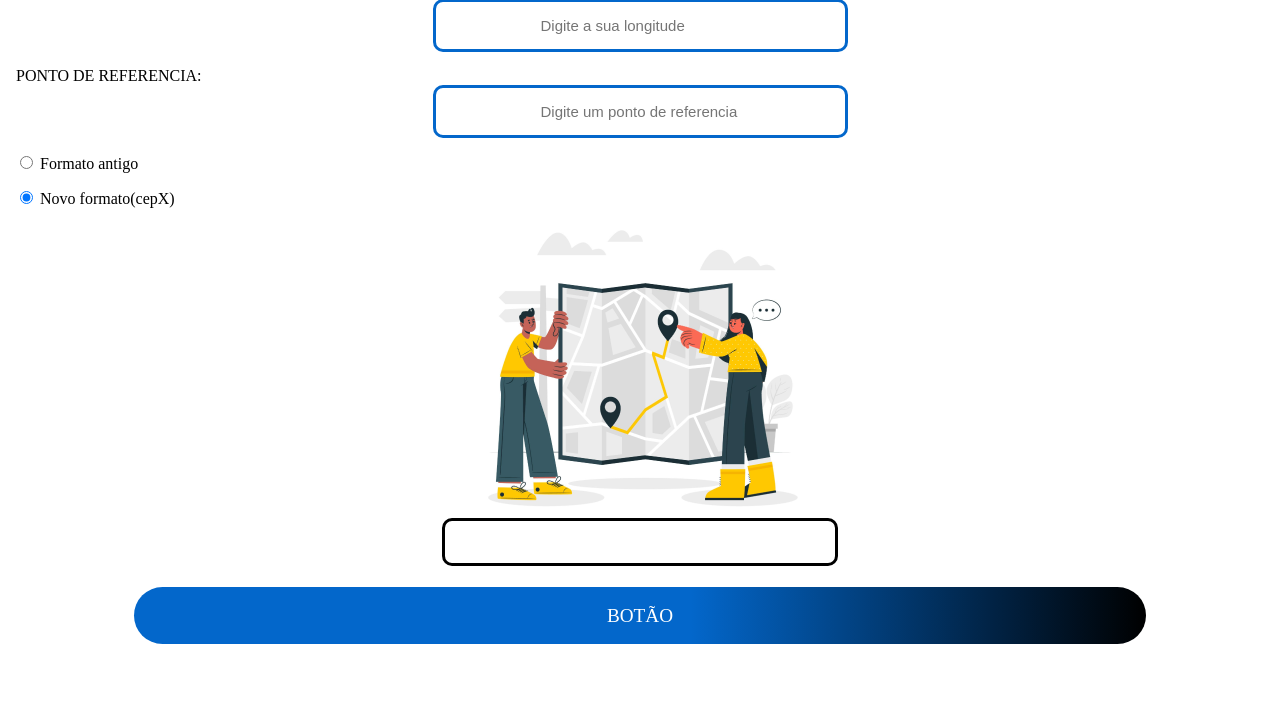
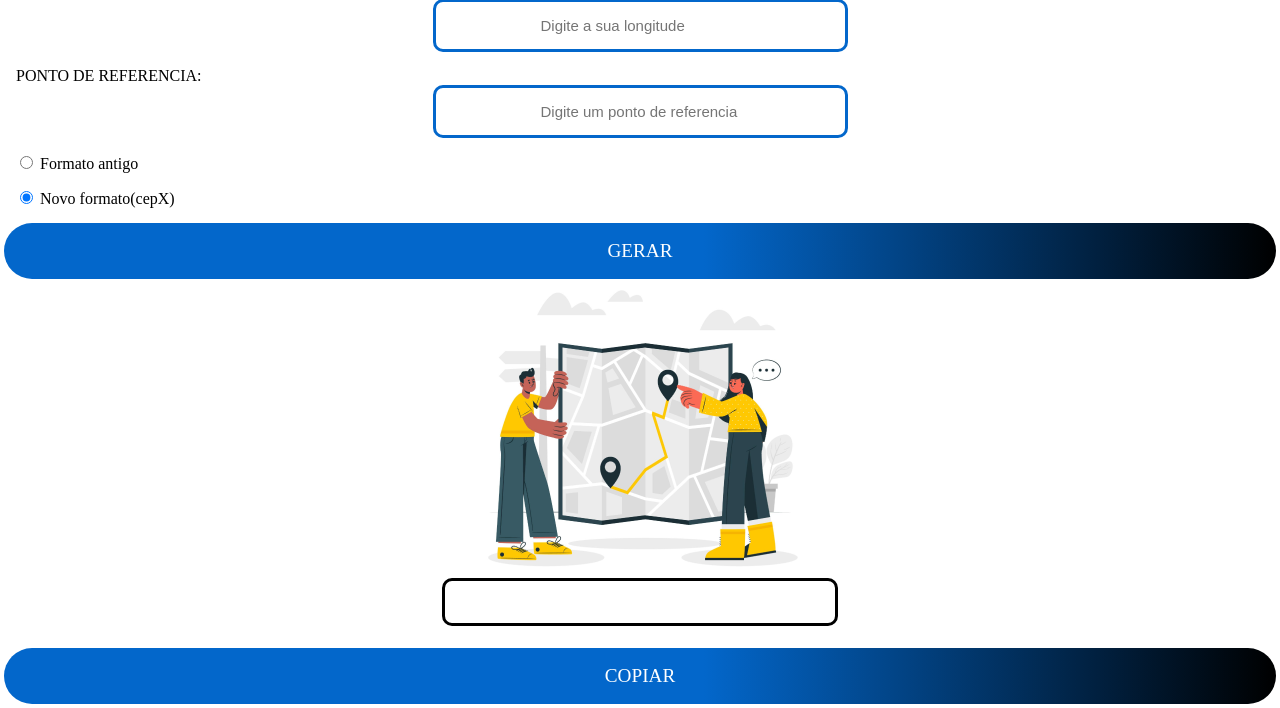
Before and after one commit to ProjetoCEP/prototipo, a Flask app: page / in a window 1280 px wide. Shown: the part 271-979 px from the top of the page. Before the commit the page ends 915 px from the top, so only its background shows below. Run offline with Flask 3, Linux system fonts and the light colour scheme; some libraries are stand-ins or nearby versions.

Commit message:
feat: pequenas mudancas nos botoes

```diff
--- a/templates/home.html
+++ b/templates/home.html
@@ -29,6 +29,8 @@
 </section>
 
 
+
+
 <div class="flex">
     <input type="radio" name="hs-default-radio">
     <label for="hs-default-radio">Formato antigo</label>
@@ -39,11 +41,11 @@
     <label for="hs-checked-radio">Novo formato(cepX)</label>
   </div>
 
-
+  <a href="#" class="button" title="Botão">gerar</a>
 <article>
     <img class="imagem_home" src="/templates/images/map1.png" alt="">
     <input class="input_result" type="text"><br>
-    <a href="#" class="button" title="Botão">Botão</a>
+    <a href="#" class="button" title="Botão">copiar</a>
 </article>
 
 
--- a/templates/main.css
+++ b/templates/main.css
@@ -24,7 +24,7 @@ h1{
     background-image: linear-gradient(to right,#0367CB 55% , black );
     text-align: center;
     padding: 0.9em;
-    margin:0.2em 7em;
+    margin:0.2em ;
     border-radius: 30px;
     font-size: 1.2em;
     text-decoration: none;
```
